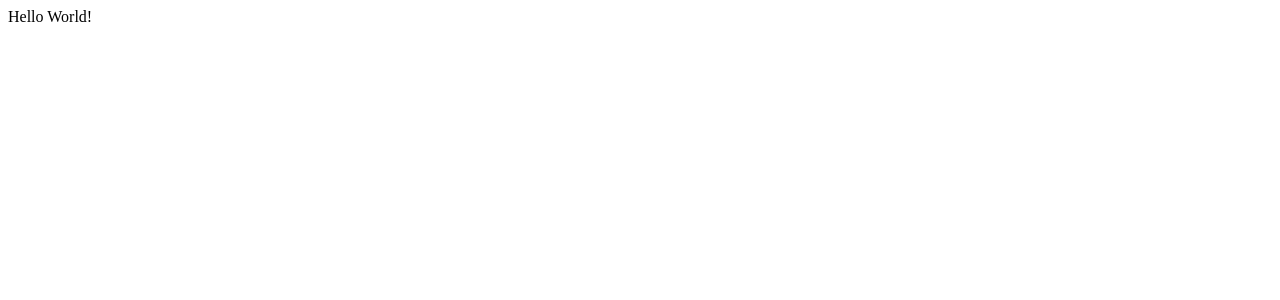
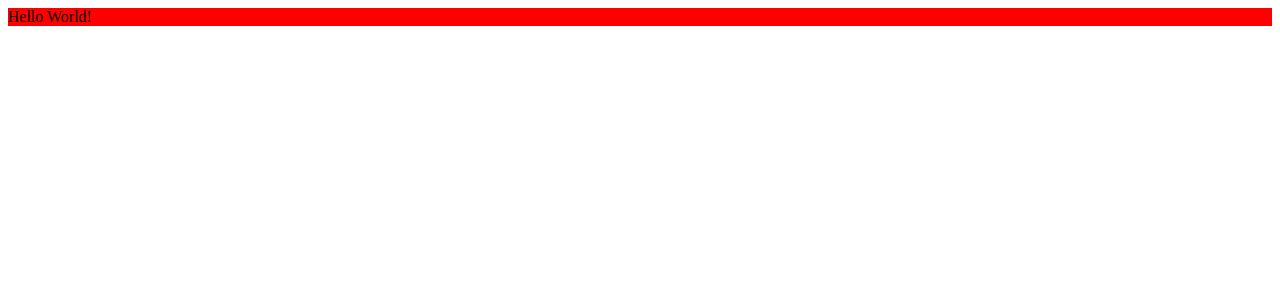
Before and after one commit to mint-lang/mint-vs-x, a React app: page / in a window 1280 px wide. Shown: the top 300 px of the page. Built offline with nearby package versions, Linux system fonts and the light colour scheme.

Commit message:
Adding styled components.

```diff
--- a/package.json
+++ b/package.json
@@ -11,6 +11,7 @@
     "babel-preset-react": "^6.24.1",
     "react": "^16.4.1",
     "react-dom": "^16.4.1",
+    "styled-components": "^3.3.3",
     "webpack": "^4.16.0",
     "webpack-cli": "^3.0.8",
     "webpack-dev-server": "^3.1.4"
--- a/src/main.jsx
+++ b/src/main.jsx
@@ -1,9 +1,14 @@
 import React, { Component } from "react";
+import styled from "styled-components";
 import ReactDOM from "react-dom";
+
+const StyledDiv = styled.div`
+  background: red;
+`
 
 class Main extends Component {
   render () {
-    return <div>Hello World!</div>
+    return <StyledDiv>Hello World!</StyledDiv>
   }
 }
 
```
Also changed, not shown: 2 other files (tests, documents, lock files or other folders).
